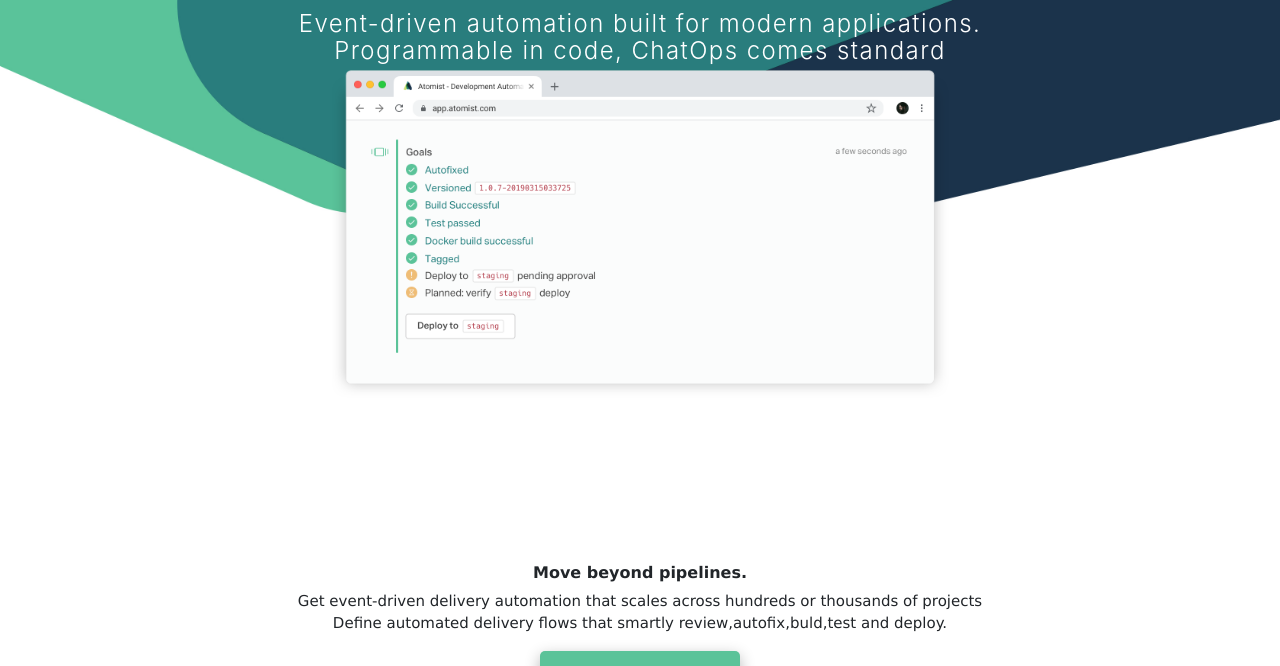
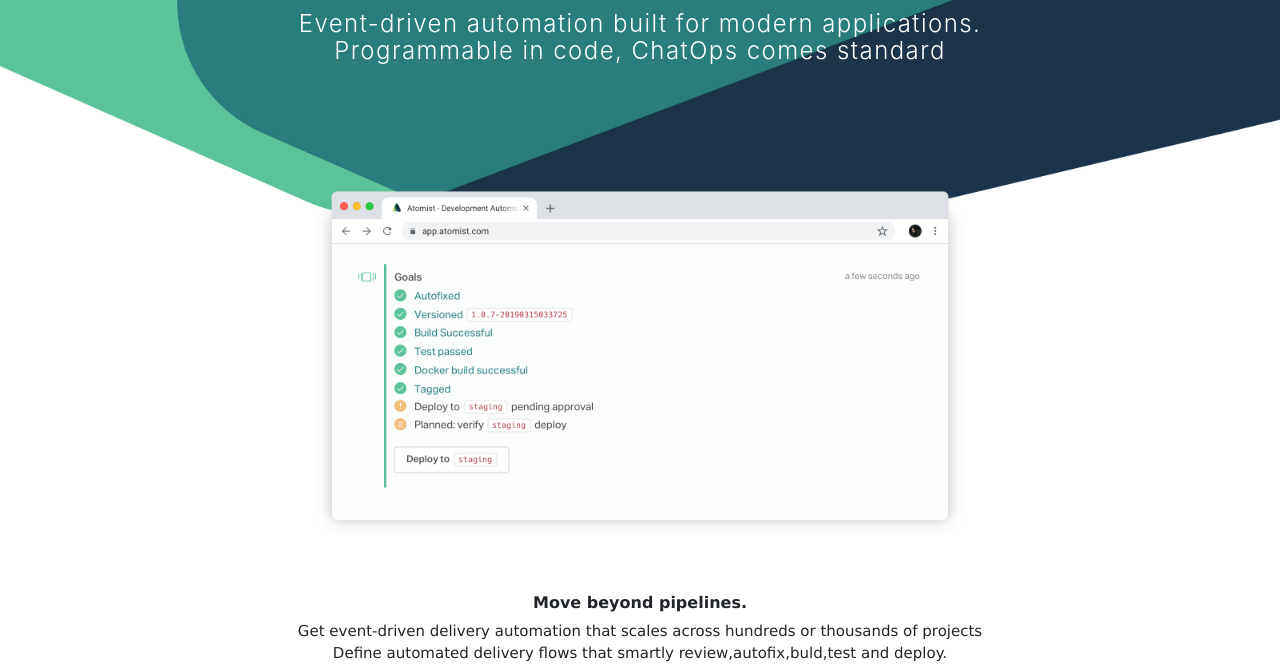
Before and after one commit to chingu-voyages/v9-toucans-team-19, a plain HTML site: page index.html in a window 1280 px wide. Shown: the part 286-952 px from the top of the page. Drawn offline with nearby package versions, Linux system fonts and the light colour scheme; a script that the page names is missing.

Commit message:
banner-title-img-fix

```diff
--- a/index.html
+++ b/index.html
@@ -41,19 +41,20 @@
         <h1 class="mainTitle" >Modernize Delivery of <br>Cloud Native Apps</h1>
         <h2 class="main2">Event-driven automation built for modern applications.<br>Programmable in code, ChatOps comes standard </h2>
         <div class="chrome">
-          <img class="chromeTab" src="src/assets/chrome.png" alt="">
-
-
-          </div>
 
       </section>
       <section id="pipe">
+          <img class="chromeTab" src="src/assets/chrome.png" alt="">
       <div class="pipelines">
-          <h3 class="move-beyond">
-            Move beyond pipelines.
-          </h3>
-          <p class="pipe-line-p">Get event-driven delivery automation that scales across hundreds or thousands of projects<br>Define automated delivery flows that smartly review,autofix,buld,test and deploy.</p>
-          <div class="startButtonFree">
+
+
+              <h3 class="move-beyond">
+                  Move beyond pipelines.
+                </h3>
+                <p class="pipe-line-p">Get event-driven delivery automation that scales across hundreds or thousands of projects<br>Define automated delivery flows that smartly review,autofix,buld,test and deploy.</p>
+
+            </div>
+            <div class="startButtonFree">
               <button class="getStartedFree">Get Started for Free</button>
             </div>
         </section>
--- a/src/css/index.css
+++ b/src/css/index.css
@@ -104,14 +104,16 @@
 }
 
 img.chromeTab{
-  display: block;
+  /* display: block; */
   position: absolute;
-  top: 65%;
+  left:50%;
   /* z-index: 2; */
-  max-height: 41vh;
-  min-height: 40vh;
-  height: 100%;
-
+  /* top:70vh; */
+  margin-top:-200px;
+  max-height: 43vh;
+  min-height: 43vh;
+  /* margin-bottom:100px; */
+  /* height: 100%; */
    transform: translate(-50%, -50%);
   /* display: none; */
 }
@@ -163,12 +165,14 @@
  align-items:center;
  flex-direction: column;
  z-index: auto;
- margin-bottom:200px;
+ /* margin-bottom: 200px; */
+
 }
 
 .move-beyond{
   font-weight: bold;
  font-size: 16px;
+ margin-top:30px;
 }
 .pipe-line-p{
   font-size: 15px;
@@ -179,10 +183,9 @@
   display:flex;
   justify-content: center;
   align-items: center;
+
 }
 .getStartedFree{
-  /* display: inline-block; */
-  /* margin-right:-6rem; */
   background-color: #5bc399;
   border-color:none;
   font-size: 16px;
@@ -192,6 +195,8 @@
   color:#fff;
   padding: 15px 20px 15px 20px;
   border-radius: 5px;
+  margin-top:20px;
+  margin-bottom:200px;
 }
 /* @media screen and (max-width:1024px){
   .nav-link{
@@ -199,10 +204,10 @@
 } */
 @media screen and (max-width:890px){
 img.chromeTab{
-  top:85%;
+
 }
 .pipelines{
-  margin-top:46rem;
+  margin-top:75vh;
 }
 .move-beyond{
   font-size:14px;
```
